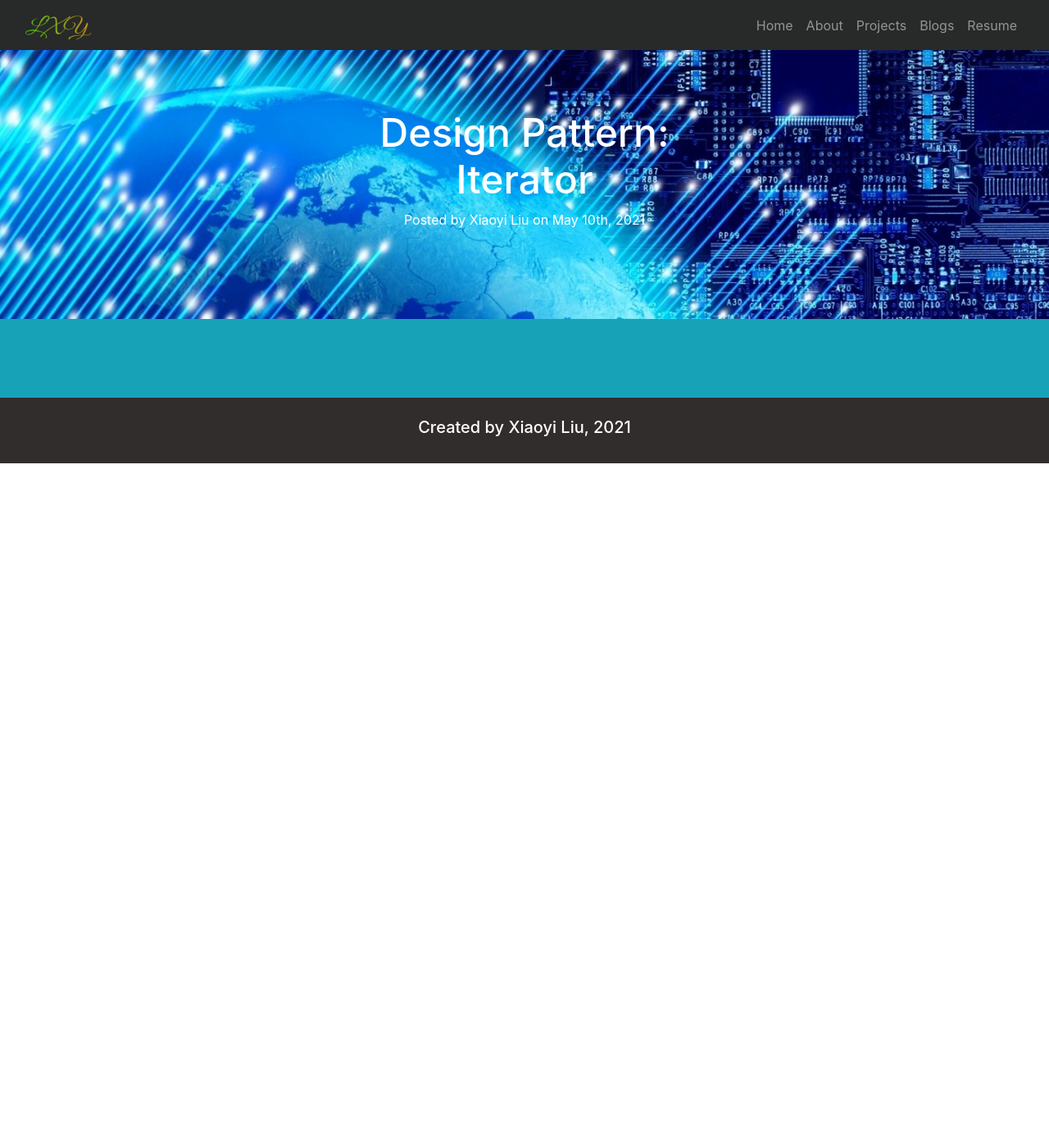
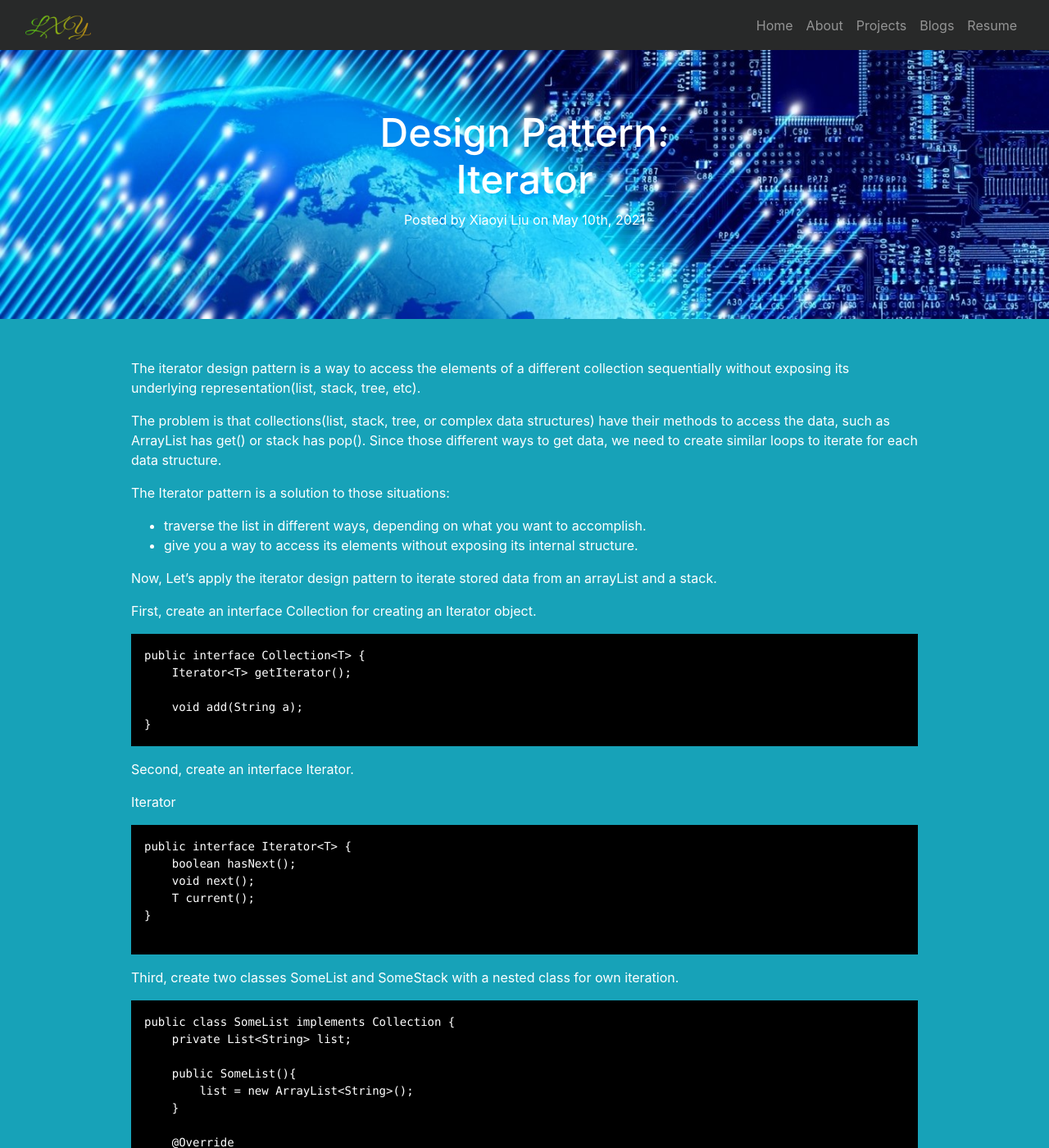
Before and after one commit to lxy878/lxy878.github.io, a Jekyll site: the page built from _posts/2021-05-10-design_pattern_iterator.markdown, in a window 1280 px wide and 1400 px high. Shown: the whole window at 82% size. Built offline with Jekyll 4.4.1, drawn with Linux system fonts in a browser that asks for light colours; some of the changed text lies outside the part shown.

Commit message:
Add new post design pattern iterator

````diff
--- a/_posts/2021-05-10-design_pattern_iterator.markdown
+++ b/_posts/2021-05-10-design_pattern_iterator.markdown
@@ -2,6 +2,177 @@
 layout: post
 title:      "Design Pattern: Iterator"
 date:       2021-05-10 04:40:22 -0400
-description: ''
+description: 'The iterator design pattern is a way to access the elements of a different collection sequentially without exposing its underlying representation'
 permalink:  design_pattern_iterator
 ---
+
+The iterator design pattern is a way to access the elements of a different collection sequentially without exposing its underlying representation(list, stack, tree, etc).
+
+The problem is that collections(list, stack, tree, or complex data structures) have their methods to access the data, such as ArrayList has get() or stack has pop(). Since those different ways to get data, we need to create similar loops to iterate for each data structure.
+
+The Iterator pattern is a solution to those situations:
+
+* traverse the list in different ways, depending on what you want to accomplish.
+* give you a way to access its elements without exposing its internal structure.
+
+Now, Let's apply the iterator design pattern to iterate stored data from an arrayList and a stack.
+
+First, create an interface Collection for creating an Iterator object.
+
+```
+public interface Collection<T> {
+    Iterator<T> getIterator();
+
+    void add(String a);
+}
+```
+
+Second, create an interface Iterator.
+
+Iterator
+```
+public interface Iterator<T> {
+    boolean hasNext();
+    void next();
+    T current();
+}
+
+```
+
+Third, create two classes SomeList and SomeStack with a nested class for own iteration.
+
+```
+public class SomeList implements Collection {
+    private List<String> list;
+
+    public SomeList(){
+        list = new ArrayList<String>();
+    }
+
+    @Override
+    public void add(String content){
+        list.add(content);
+    }
+
+    @Override
+    public Iterator getIterator() {
+        return new ListIterator(this);
+    }
+
+    private String getElement(int i){
+        return this.list.get(i);
+    }
+
+    private int size(){
+        return this.list.size();
+    }
+
+    public class ListIterator implements Iterator<String>{
+
+        private int index;
+        private SomeList list;
+
+        public ListIterator(SomeList list){
+            this.list = list;
+            index = 0;
+        }
+
+        @Override
+        public boolean hasNext() {
+            return index < list.size();
+        }
+
+        @Override
+        public void next() {
+            index++;
+        }
+
+        @Override
+        public String current() {
+            return list.getElement(index);
+        }
+    }
+}
+```
+
+```
+public class SomeStack implements Collection {
+    Stack<String> stack;
+
+    public SomeStack(){
+        stack = new Stack<String>();
+    }
+
+    @Override
+    public Iterator getIterator() {
+        return new StackIterator(this);
+    }
+
+    @Override
+    public void add(String content) {
+        stack.push(content);
+    }
+
+    private String getCurrent(){
+        return stack.peek();
+    }
+
+    private boolean isEmpty(){
+        return stack.empty();
+    }
+
+    private void next(){
+        stack.pop();
+    }
+
+    public class StackIterator implements Iterator{
+        SomeStack stack;
+
+        public StackIterator(SomeStack stack){
+            this.stack = stack;
+        }
+
+        @Override
+        public boolean hasNext() {
+            return !this.stack.isEmpty();
+        }
+
+        @Override
+        public void next() {
+            this.stack.next();
+        }
+
+        @Override
+        public String current() {
+            return this.stack.getCurrent();
+        }
+    }
+}
+```
+
+Now, test out.
+
+```
+  public static void main(String[] args){
+        Collection list = new SomeList();
+        list.add("a in List");
+        list.add("b in List");
+        list.add("c in List");
+        printAll(list.getIterator());
+        SomeStack stack = new SomeStack();
+        stack.add("1 in stack");
+        stack.add("2 in stack");
+        stack.add("3 in stack");
+        printAll(stack.getIterator());
+    }
+
+    public static void printAll(Iterator it){
+        Iterator<String> iterator = it;
+        while(iterator.hasNext()){
+            System.out.println(iterator.current());
+            iterator.next();
+        }
+    }
+```
+
+To sum up, the Iterator design pattern is a simple design pattern, which we use almost in every project. This pattern allows collections to iterate in parallel. Also, it makes code clear and reusable. However, like other design patterns, this pattern can be overused in situations, like applying if your app only works with simple collections or using an iterator may be less efficient than going through elements of some specialized collections directly.
````
